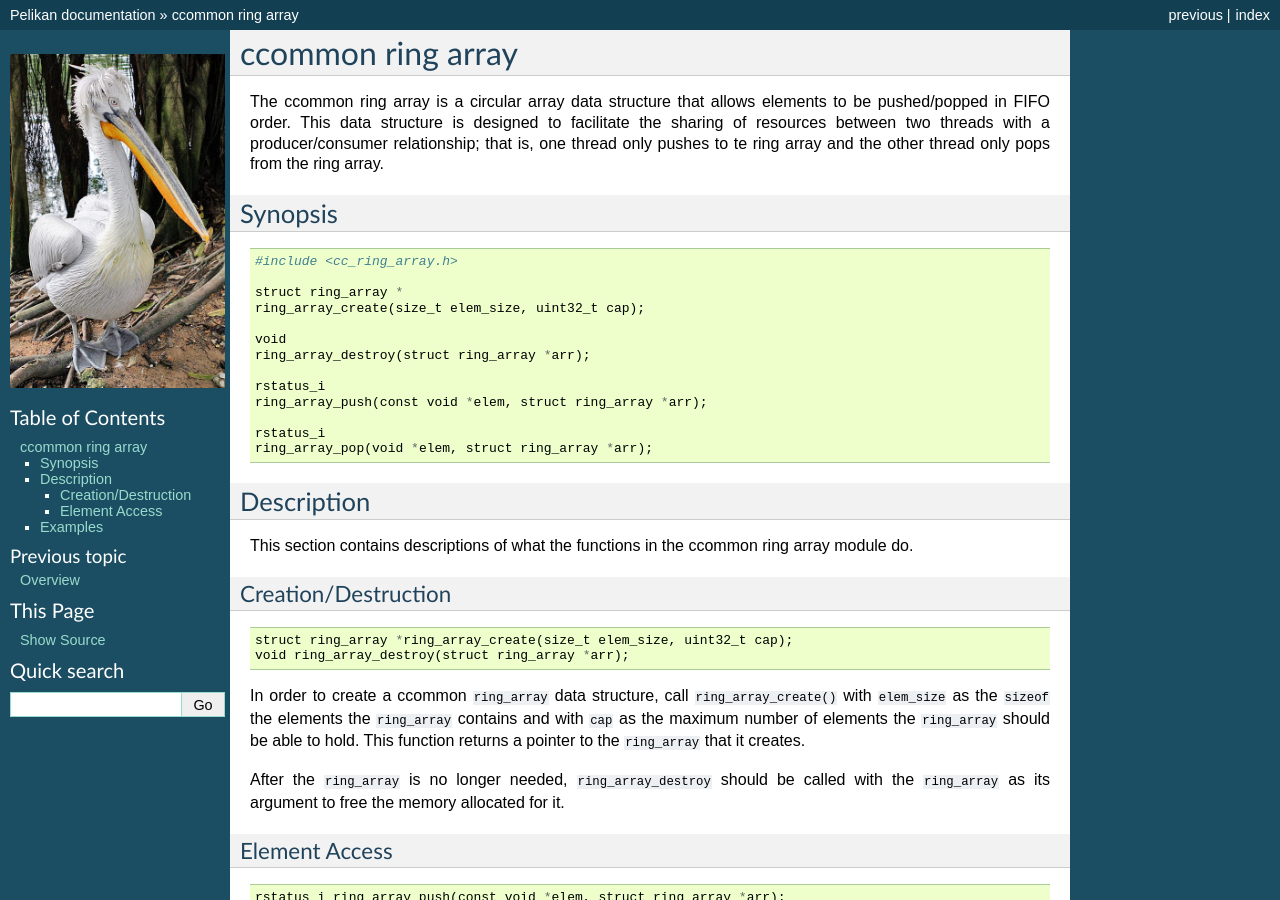
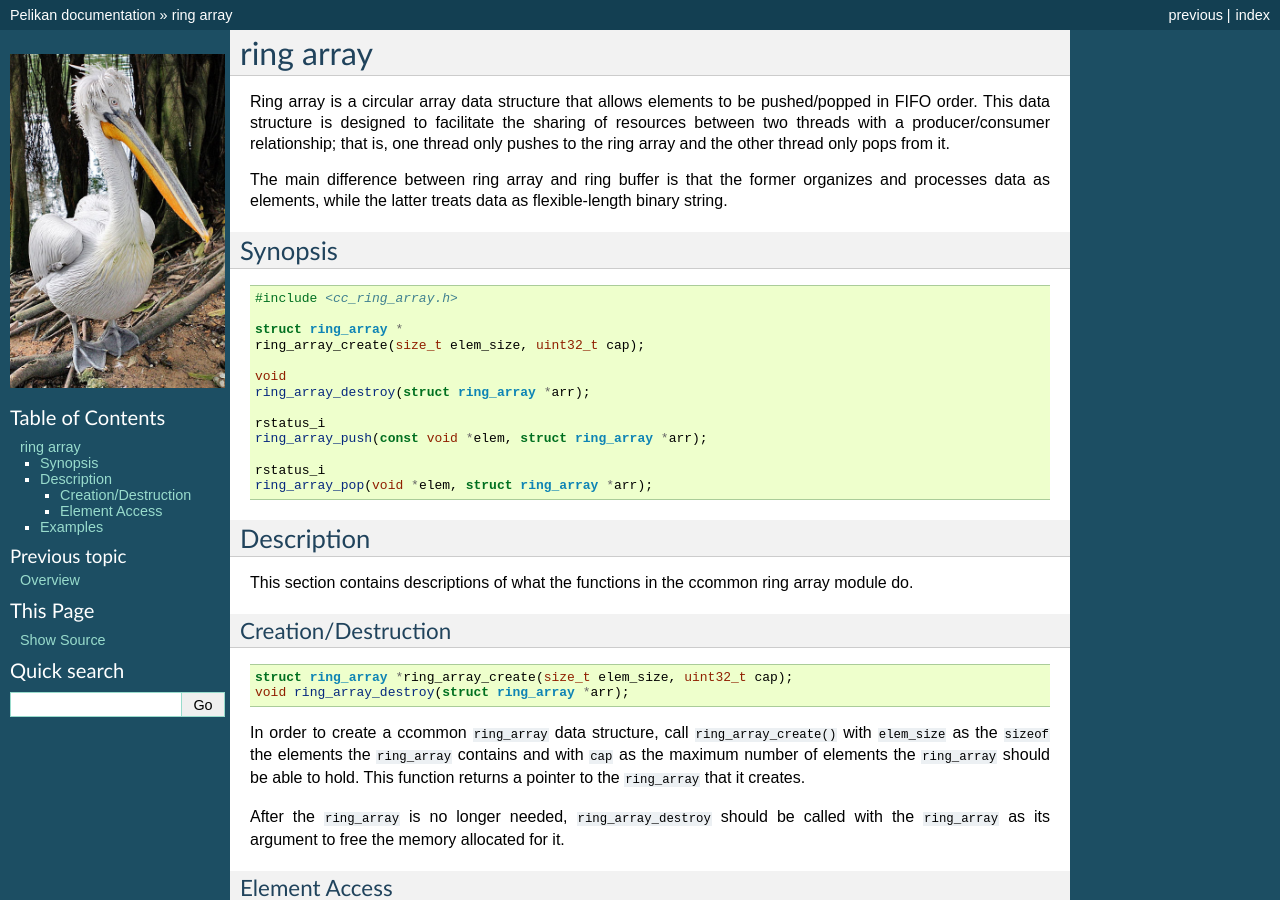
Before and after one commit to twitter/ccommon, a Sphinx documentation site: the page built from docs/modules/cc_ring_array.rst, in a window 1280 px wide and 900 px high. Built offline with Sphinx 7.4.7, drawn with Linux system fonts in a browser that asks for light colours; some of the changed text lies outside the part shown.

Commit message:
minor updates to cc_ring_array.rst

```diff
--- a/docs/modules/cc_ring_array.rst
+++ b/docs/modules/cc_ring_array.rst
@@ -1,11 +1,13 @@
-ccommon ring array
-==================
+ring array
+==========
 
-The ccommon ring array is a circular array data structure that allows elements to be pushed/popped in FIFO order. This data structure is designed to facilitate the sharing of resources between two threads with a producer/consumer relationship; that is, one thread only pushes to te ring array and the other thread only pops from the ring array.
+Ring array is a circular array data structure that allows elements to be pushed/popped in FIFO order. This data structure is designed to facilitate the sharing of resources between two threads with a producer/consumer relationship; that is, one thread only pushes to the ring array and the other thread only pops from it.
+
+The main difference between ring array and ring buffer is that the former organizes and processes data as elements, while the latter treats data as flexible-length binary string.
 
 Synopsis
 --------
-::
+.. code-block:: C
 
   #include <cc_ring_array.h>
 
@@ -28,7 +30,7 @@ This section contains descriptions of what the functions in the ccommon ring arr
 
 Creation/Destruction
 ^^^^^^^^^^^^^^^^^^^^
-::
+.. code-block:: C
 
    struct ring_array *ring_array_create(size_t elem_size, uint32_t cap);
    void ring_array_destroy(struct ring_array *arr);
@@ -39,7 +41,7 @@ After the ``ring_array`` is no longer needed, ``ring_array_destroy`` should be c
 
 Element Access
 ^^^^^^^^^^^^^^
-::
+.. code-block:: C
 
    rstatus_i ring_array_push(const void *elem, struct ring_array *arr);
    rstatus_i ring_array_pop(void *elem, struct ring_array *arr);
@@ -48,6 +50,7 @@ These functions are used to push/pop elements in the ``ring_array``. To push an
 
 To pop an element from the ``ring_array``, call ``ring_array_pop()`` with ``elem`` being a pointer to the memory location for where the element should be popped to, and ``arr`` being the ``ring_array`` being popped from. ``ring_array_pop()`` returns ``CC_OK`` if the element was successfully popped, and ``CC_ERROR`` if not successful (i.e. the ``ring_array`` is empty).
 
+
 Examples
 --------
 
@@ -55,48 +58,48 @@ Hello World! with ccommon ``ring_array``:
 
 .. code-block:: c
 
-                #include <cc_define.h>
-                #include <cc_ring_array.h>
+   #include <cc_define.h>
+   #include <cc_ring_array.h>
 
-                #include <stdio.h>
-                #include <stdlib.h>
-                #include <string.h>
+   #include <stdio.h>
+   #include <stdlib.h>
+   #include <string.h>
 
-                int
-                main(int argc, char **argv)
-                {
-                    struct ring_array *arr;
-                    char c, *msg = "Hello world!\n";
-                    int i, msg_len = strlen(msg);
-                    rstatus_i status;
+   int
+   main(int argc, char **argv)
+   {
+       struct ring_array *arr;
+       char c, *msg = "Hello world!\n";
+       int i, msg_len = strlen(msg);
+       rstatus_i status;
 
-                    /* Create ring_array */
-                    arr = ring_array_create(sizeof(char), 100);
+       /* Create ring_array */
+       arr = ring_array_create(sizeof(char), 100);
 
-                    /* Push message into ring_array */
-                    for (i = 0; i < msg_len; ++i) {
-                        status = ring_array_push(msg + i, arr);
+       /* Push message into ring_array */
+       for (i = 0; i < msg_len; ++i) {
+           status = ring_array_push(msg + i, arr);
 
-                        if (status != CC_OK) {
-                            printf("Could not push message!\n");
-                            exit(1);
-                        }
-                    }
+           if (status != CC_OK) {
+               printf("Could not push message!\n");
+               exit(1);
+           }
+       }
 
-                    /* Pop chars stored in arr and print them */
-                    for (i = 0; i < msg_len; ++i) {
-                        status = ring_array_pop(&c, arr);
+       /* Pop chars stored in arr and print them */
+       for (i = 0; i < msg_len; ++i) {
+           status = ring_array_pop(&c, arr);
 
-                        if (status != CC_OK) {
-                            printf("Could not pop entire message!");
-                            exit(1)
-                        }
+           if (status != CC_OK) {
+               printf("Could not pop entire message!");
+               exit(1)
+           }
 
-                        printf("%c", c);
-                    }
+           printf("%c", c);
+       }
 
-                    /* Destroy ring_array */
-                    ring_array_destroy(arr);
+       /* Destroy ring_array */
+       ring_array_destroy(arr);
 
-                    return 0;
-                }
+       return 0;
+   }
```
Also changed, not shown: docs/cc_ring_array.rst (deleted, +0 -124 lines).
